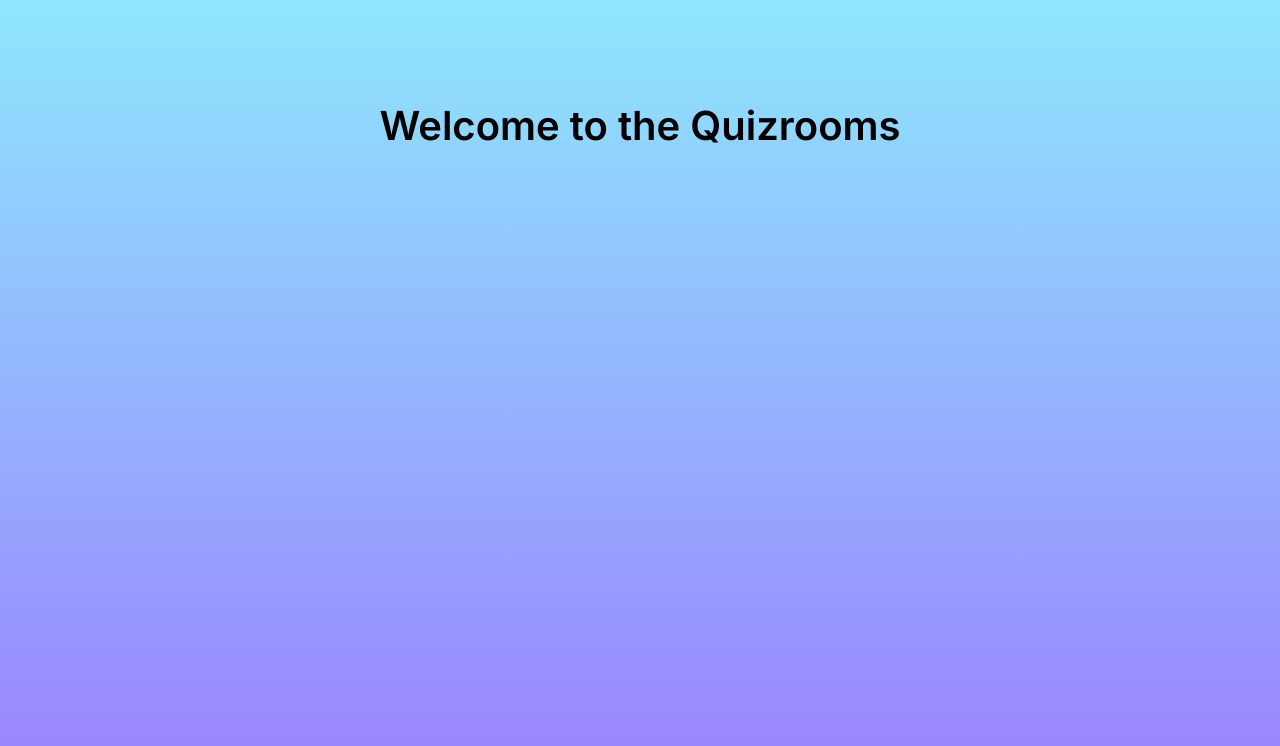
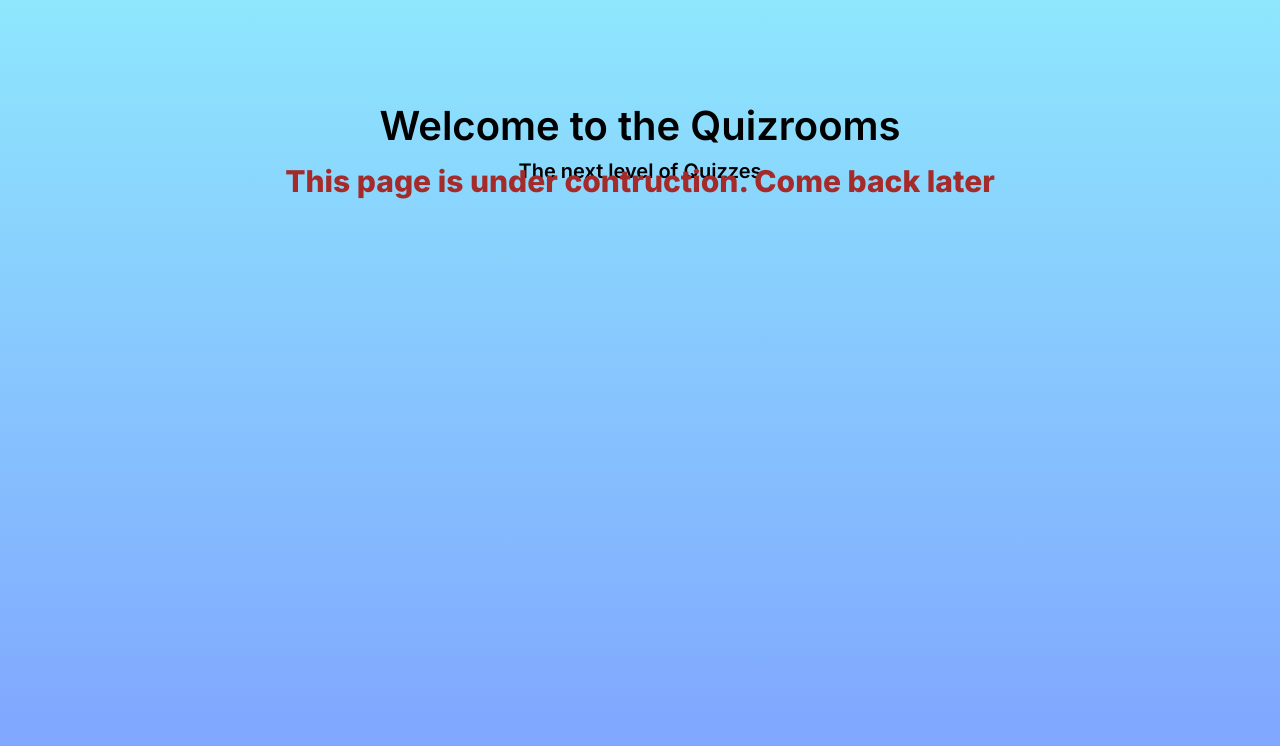
Before and after one commit to Lucas-Code27/Quizrooms, a Next.js app: page / in a window 1280 px wide. Shown: the top 746 px of the page. Built offline with nearby package versions, Linux system fonts and the light colour scheme.

Commit message:
Placeholder page
New under construction text

```diff
--- a/src/app/globals.css
+++ b/src/app/globals.css
@@ -2,12 +2,29 @@
 @tailwind components;
 @tailwind utilities;
 
-h1 {
+.Header {
   font-size: 40px;
   font-weight: 600;
   text-align: center;
   color: rgb(0, 0, 0);
 }
+.SubHeader {
+  font-size: 20px;
+  font-weight: 600;
+  text-align: center;
+  color: rgb(0, 0, 0);
+}
+.Content {
+  margin-top: 0px;
+  padding-top: 0px;
+  position: relative; bottom:500px;
+}
+.building {
+  font-size: 30px;
+  font-weight: 800;
+  text-align: center;
+  color: brown;
+}
 body {
-  background-image: linear-gradient(rgb(142, 231, 253), rgba(55, 0, 255, 0.5));
+  background-image: linear-gradient(rgb(142, 231, 253), rgba(0, 68, 255, 0.5));
 }
--- a/src/app/page.tsx
+++ b/src/app/page.tsx
@@ -2,9 +2,12 @@
   return (
     <main className="flex min-h-screen flex-col items-center justify-between p-24">
       <div>
-        <h1>Welcome to the Quizrooms</h1>
+        <h1 class="Header">Welcome to the Quizrooms</h1>
+        <h6 class="SubHeader">The next level of Quizzes</h6>
       </div>
-
+      <div class="Content">
+      <h2 class="building">This page is under contruction. Come back later</h2>
+      </div>
     </main>
   );
 }
```
